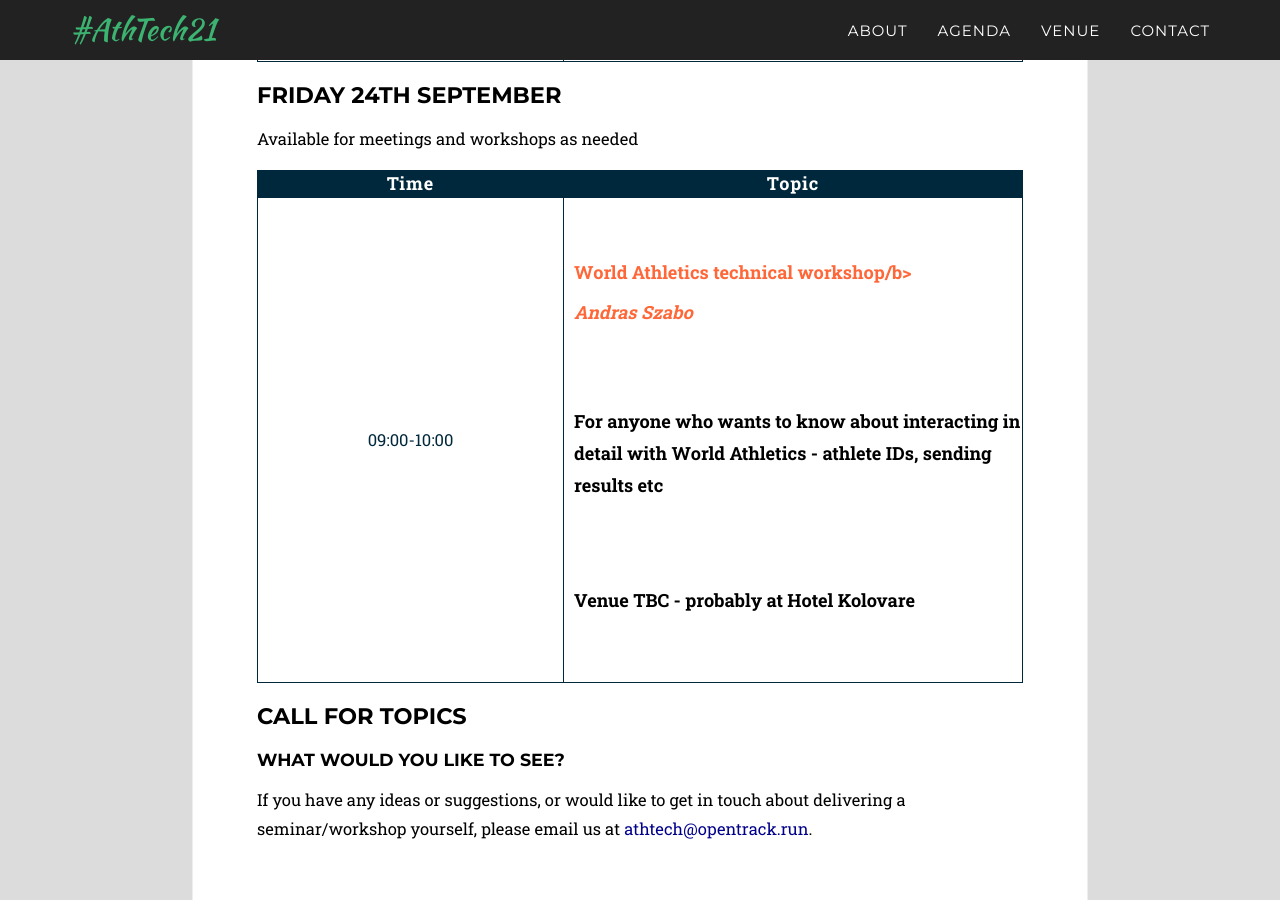
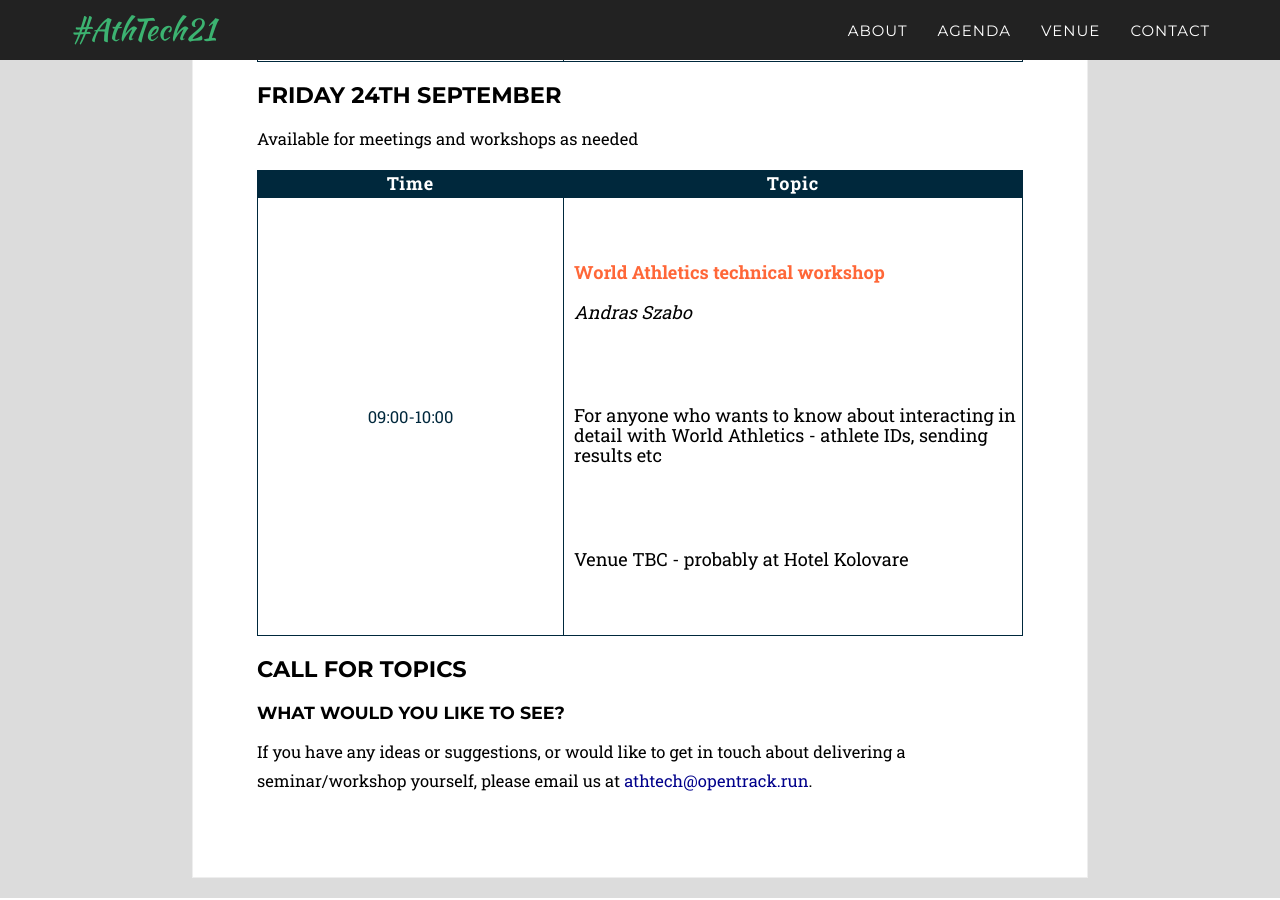
Before and after one commit to openath/athtech, a Jekyll site: the page built from _2021_pages/agenda.html, in a window 1280 px wide and 900 px high, scrolled down 11356 px. Built offline with Jekyll 4.4.1, drawn with Linux system fonts in a browser that asks for light colours; some web fonts are replaced.

```diff
--- a/_2021_pages/agenda.html
+++ b/_2021_pages/agenda.html
@@ -477,7 +477,7 @@ published: true
                 <tr>
                     <td>09:00-10:00</td>
                     <td>
-                        <p><b>World Athletics technical workshop/b>
+                        <p><b>World Athletics technical workshop</b>
                             <br><i>Andras Szabo</i></p>
                         <p>For anyone who wants to know about interacting in detail with World Athletics - athlete IDs, sending results etc</p>
                         <p>Venue TBC - probably at Hotel Kolovare</p>
```
